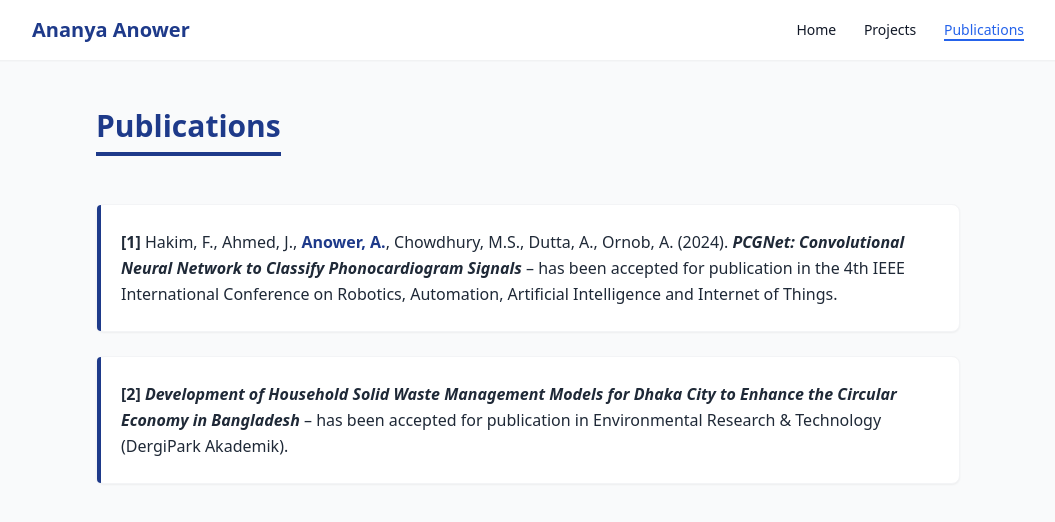
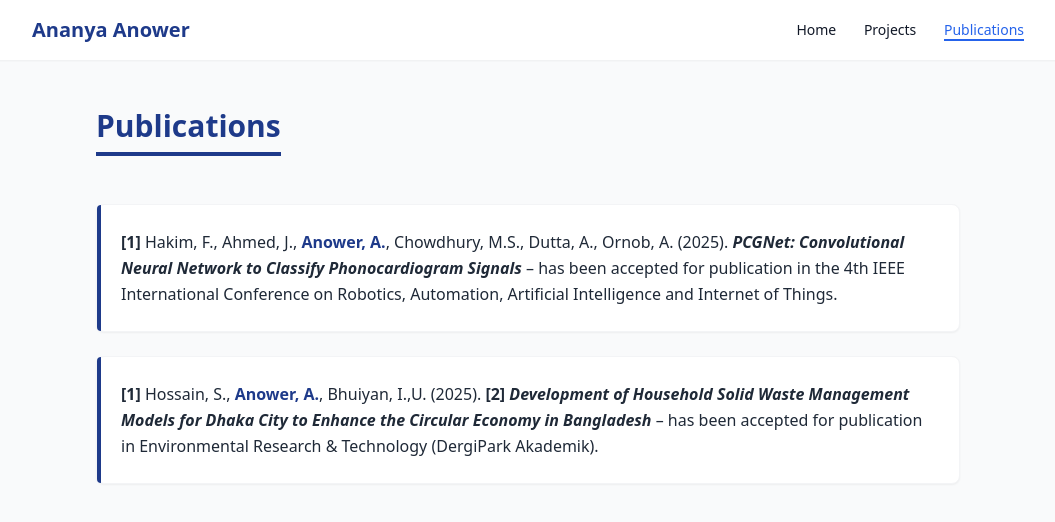
Before and after one commit to AnanyaAnower/AnanyaAnower.github.io, a Jekyll site: the page publications.html, which Jekyll copies as it is, in a window 1280 px wide. Shown: the top 522 px of the page, without its empty margins (112-1167 px from the left). Built offline with Jekyll 4.4.1, drawn with Linux system fonts in a browser that asks for light colours; nearby versions of some CDN libraries.

Commit message:
Update publications.html

```diff
--- a/publications.html
+++ b/publications.html
@@ -8,12 +8,11 @@
 </head>
 <body class="bg-gray-50 text-gray-900 font-sans">
 
-    <!-- Navigation in publications.html -->
+    <!-- Navigation -->
     <nav class="bg-white shadow-sm sticky top-0 z-10">
         <div class="max-w-5xl mx-auto px-4 py-4 flex justify-between items-center">
             <a href="index.html" class="font-bold text-xl text-blue-900">Ananya Anower</a>
             <div class="space-x-6 text-sm font-medium">
-            <!-- Fixed: All 3 links are present; 'Publications' is highlighted -->
                 <a href="index.html" class="hover:text-blue-600">Home</a>
                 <a href="projects.html" class="hover:text-blue-600">Projects</a>
                 <a href="publications.html" class="text-blue-600 border-b-2 border-blue-600">Publications</a>
@@ -29,7 +28,7 @@
             <div class="bg-white p-6 rounded-lg shadow-sm border border-gray-100 relative">
                 <span class="absolute top-0 left-0 w-1 h-full bg-blue-900 rounded-l-lg"></span>
                 <p class="text-gray-800 leading-relaxed">
-                    <span class="font-bold">[1]</span> Hakim, F., Ahmed, J., <span class="font-bold text-blue-900">Anower, A.</span>, Chowdhury, M.S., Dutta, A., Ornob, A. (2024).
+                    <span class="font-bold">[1]</span> Hakim, F., Ahmed, J., <span class="font-bold text-blue-900">Anower, A.</span>, Chowdhury, M.S., Dutta, A., Ornob, A. (2025).
                     <span class="italic font-semibold">PCGNet: Convolutional Neural Network to Classify Phonocardiogram Signals</span>
                     – has been accepted for publication in the 4th IEEE International Conference on Robotics, Automation, Artificial Intelligence and Internet of Things.
                 </p>
@@ -39,6 +38,8 @@
             <div class="bg-white p-6 rounded-lg shadow-sm border border-gray-100 relative">
                 <span class="absolute top-0 left-0 w-1 h-full bg-blue-900 rounded-l-lg"></span>
                 <p class="text-gray-800 leading-relaxed">
+                    <span class="font-bold">[1]</span> Hossain, S., <span class="font-bold text-blue-900">Anower, A.</span>, Bhuiyan, I.,U. (2025).
+
                     <span class="font-bold">[2]</span> <span class="italic font-semibold">Development of Household Solid Waste Management Models for Dhaka City to Enhance the Circular Economy in Bangladesh</span>
                     – has been accepted for publication in Environmental Research & Technology (DergiPark Akademik).
                 </p>
```
Lines whose indentation alone changed are shown as unchanged.
